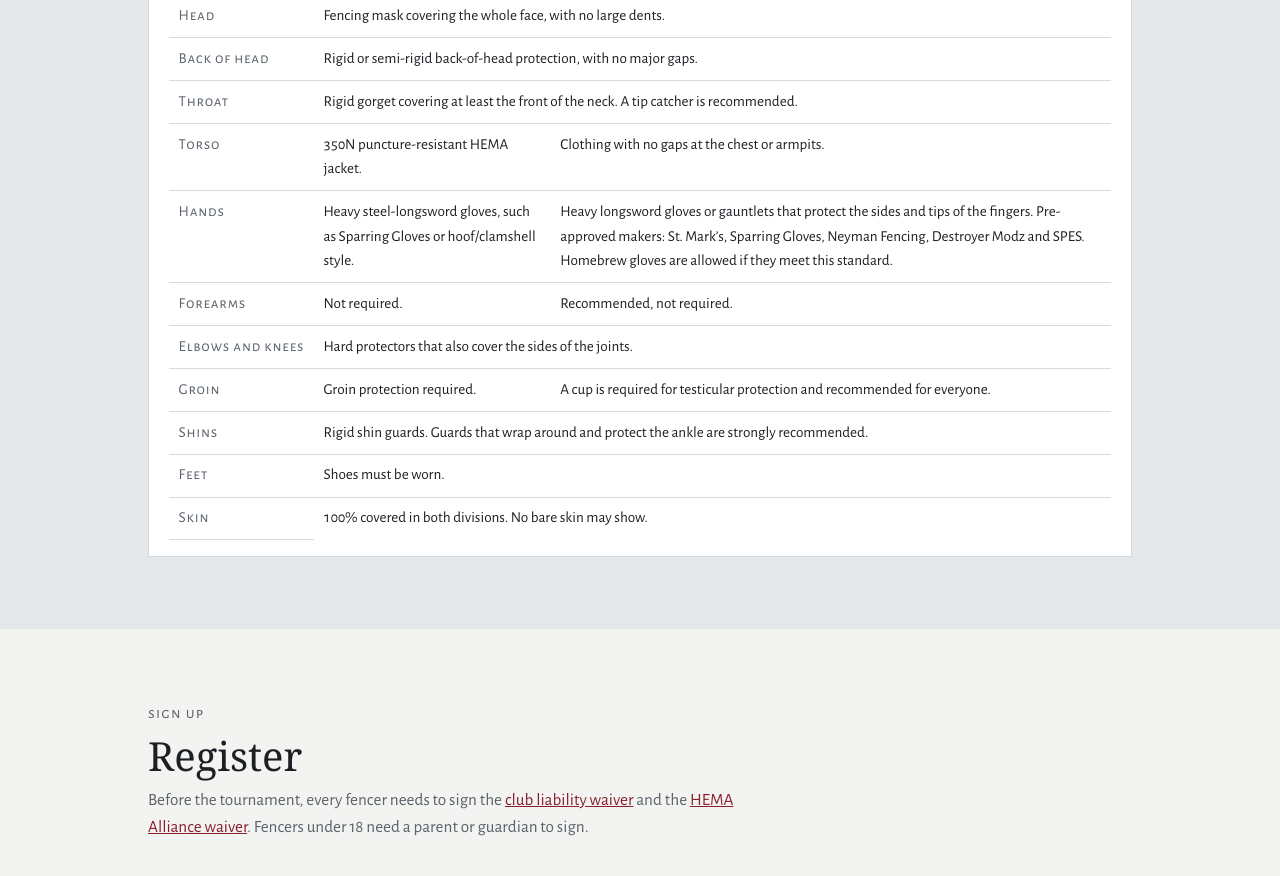
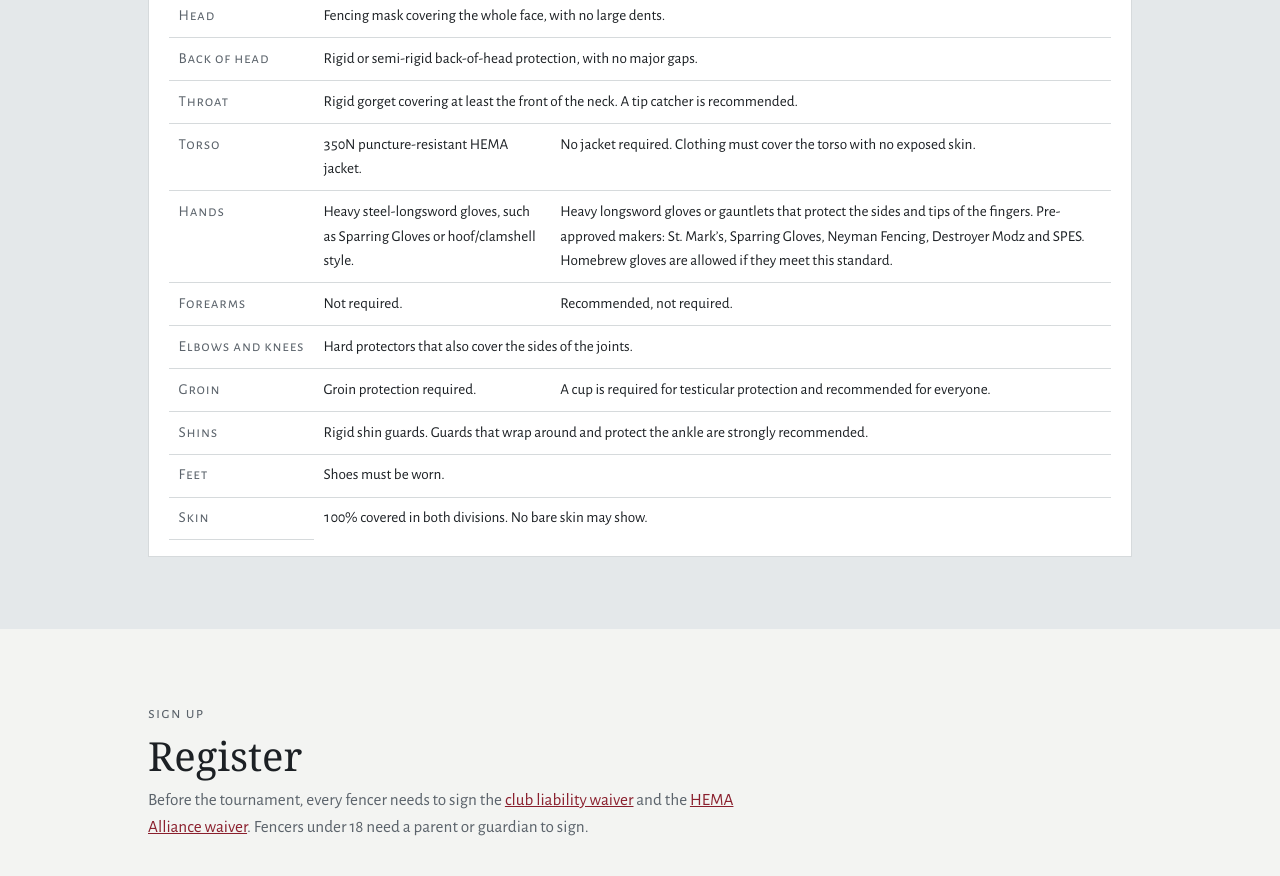
Before and after one commit to bidechoone/cape-girardeau-hema, a plain HTML site: page tournament.html in a window 1280 px wide. Shown: the part 2760-3636 px from the top of the page. Drawn offline with nearby package versions, Linux system fonts and the light colour scheme; a web font is replaced by a local one.

Commit message:
Tournament rules: beginners torso needs no jacket, only no exposed skin
Co-Authored-By: Claude Opus 5.5 <noreply@anthropic.com>
Claude-Session: https://claude.ai/code/session_01GHWH9rn5rtNGKCm53y9vbu

```diff
--- a/tournament.html
+++ b/tournament.html
@@ -136,7 +136,7 @@
             <tr><th scope="row">Head</th><td colspan="2">Fencing mask covering the whole face, with no large dents.</td></tr>
             <tr><th scope="row">Back of head</th><td colspan="2">Rigid or semi-rigid back-of-head protection, with no major gaps.</td></tr>
             <tr><th scope="row">Throat</th><td colspan="2">Rigid gorget covering at least the front of the neck. A tip catcher is recommended.</td></tr>
-            <tr><th scope="row">Torso</th><td data-label="Steel Open">350N puncture-resistant HEMA jacket.</td><td data-label="Beginners synthetic">Clothing with no gaps at the chest or armpits.</td></tr>
+            <tr><th scope="row">Torso</th><td data-label="Steel Open">350N puncture-resistant HEMA jacket.</td><td data-label="Beginners synthetic">No jacket required. Clothing must cover the torso with no exposed skin.</td></tr>
             <tr><th scope="row">Hands</th><td data-label="Steel Open">Heavy steel-longsword gloves, such as Sparring Gloves or hoof/clamshell style.</td><td data-label="Beginners synthetic">Heavy longsword gloves or gauntlets that protect the sides and tips of the fingers. Pre-approved makers: St. Mark’s, Sparring Gloves, Neyman Fencing, Destroyer Modz and SPES. Homebrew gloves are allowed if they meet this standard.</td></tr>
             <tr><th scope="row">Forearms</th><td data-label="Steel Open">Not required.</td><td data-label="Beginners synthetic">Recommended, not required.</td></tr>
             <tr><th scope="row">Elbows and knees</th><td colspan="2">Hard protectors that also cover the sides of the joints.</td></tr>
```
